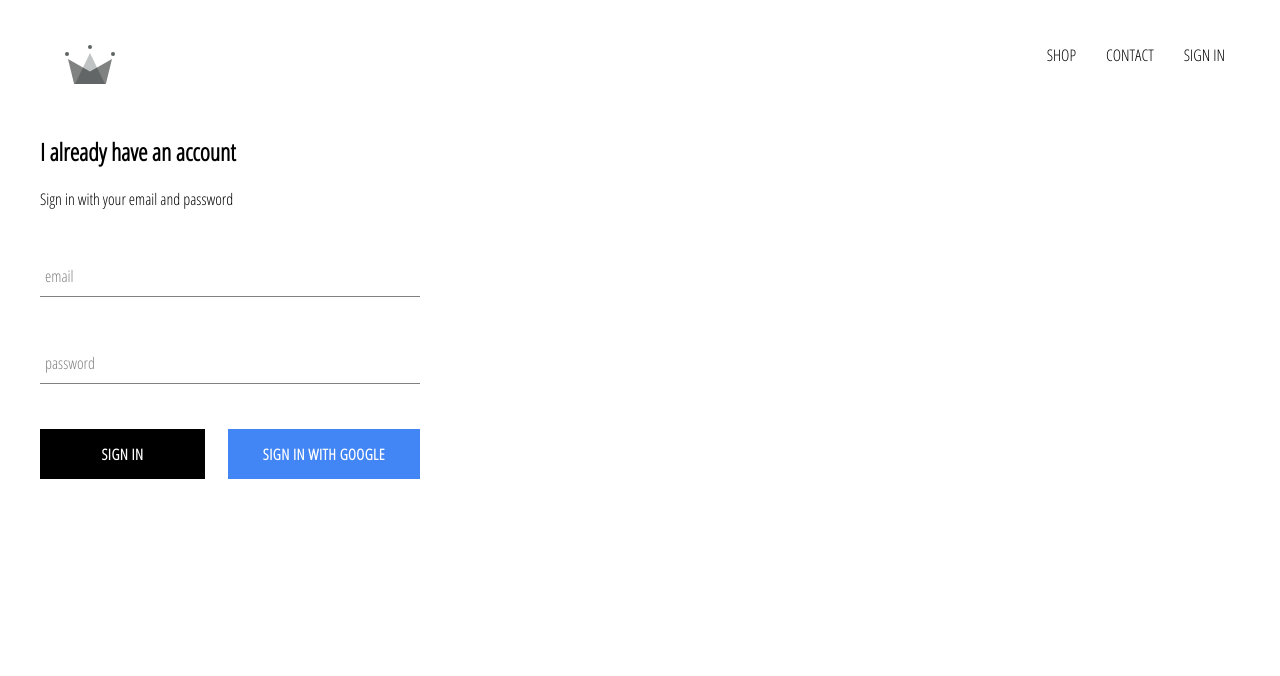
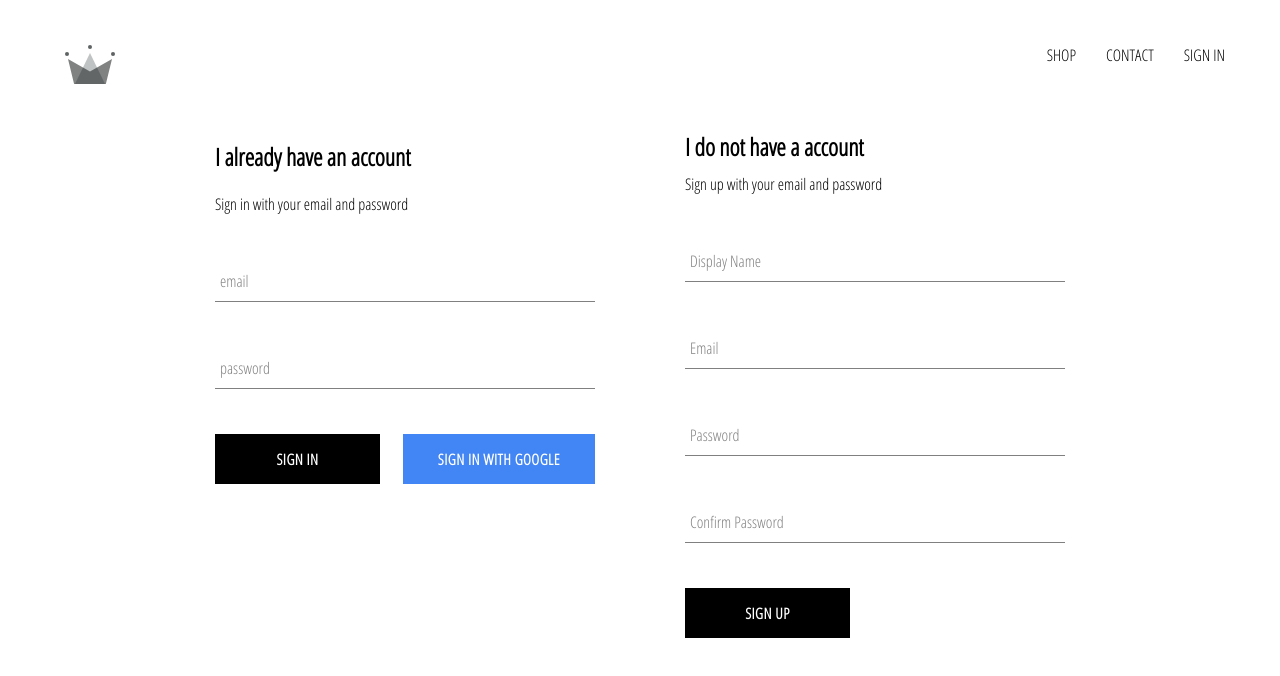
Before and after one commit to coderyogesh/crwn-clothing, a React (Create React App) app: page /signin in a window 1280 px wide. Shown: the top 676 px of the page. Built offline with nearby package versions, Linux system fonts and the light colour scheme; no server answers.

Commit message:
implemented firebase utils,included ability to store authenticated users into databases

```diff
--- a/package.json
+++ b/package.json
@@ -17,7 +17,7 @@
   },
   "scripts": {
     "predeploy": "yarn run build",
-    "deploy": "gh-pages -d build",
+    "deploy": "master -d build",
     "start": "react-scripts start",
     "build": "react-scripts build",
     "test": "react-scripts test",
--- a/src/App.js
+++ b/src/App.js
@@ -7,7 +7,7 @@
 import ShopPage from './pages/shop/shop.component';
 import SignInAndSignUpPage from './pages/sign-in-and-sign-up/sign-in-and-sign-up.component';
 import Header from './components/header/header.component';
-import { auth } from './firebase/firebase.utils';
+import { auth, createUserProfileDocument } from './firebase/firebase.utils';
 
 class App extends React.Component {
   constructor() {
@@ -17,12 +17,27 @@
       currentUser: null
     };
   }
+
   unsubscribeFromAuth = null;
 
-  componentDidMount(){
-    auth.onAuthStateChanged(user => {
-      this.setState({currentUser:user });
-      console.log(user);
+  componentDidMount() {
+    this.unsubscribeFromAuth = auth.onAuthStateChanged(async userAuth => {
+      if (userAuth) {
+        const userRef = await createUserProfileDocument(userAuth);
+
+        userRef.onSnapshot(snapShot => {
+          this.setState({
+            currentUser: {
+              id: snapShot.id,
+              ...snapShot.data()
+            }
+          });
+
+          console.log(this.state);
+        });
+      }
+
+      this.setState({ currentUser: userAuth });
     });
   }
 
@@ -30,10 +45,10 @@
     this.unsubscribeFromAuth();
   }
 
-  render(){
+  render() {
     return (
       <div>
-      <Header />
+        <Header currentUser={this.state.currentUser} />
         <Switch>
           <Route exact path='/' component={HomePage} />
           <Route path='/shop' component={ShopPage} />
@@ -43,4 +58,5 @@
     );
   }
 }
+
 export default App;
--- /dev/null
+++ b/src/components/sign-up/sign-up.component.jsx
@@ -0,0 +1,103 @@
+import React from 'react';
+
+import FormInput from '../form-input/form-input.component';
+import CustomButton from '../custom-button/custom-button.component';
+
+import { auth, createUserProfileDocument } from '../../firebase/firebase.utils';
+
+import './sign-up.styles.scss';
+
+class SignUp extends React.Component {
+  constructor() {
+    super();
+
+    this.state = {
+      displayName: '',
+      email: '',
+      password: '',
+      confirmPassword: ''
+    };
+  }
+
+  handleSubmit = async event => {
+    event.preventDefault();
+
+    const { displayName, email, password, confirmPassword } = this.state;
+
+    if (password !== confirmPassword) {
+      alert("passwords don't match");
+      return;
+    }
+
+    try {
+      const { user } = await auth.createUserWithEmailAndPassword(
+        email,
+        password
+      );
+
+      await createUserProfileDocument(user, { displayName });
+
+      this.setState({
+        displayName: '',
+        email: '',
+        password: '',
+        confirmPassword: ''
+      });
+    } catch (error) {
+      console.error(error);
+    }
+  };
+
+  handleChange = event => {
+    const { name, value } = event.target;
+
+    this.setState({ [name]: value });
+  };
+
+  render() {
+    const { displayName, email, password, confirmPassword } = this.state;
+    return (
+      <div className='sign-up'>
+        <h2 className='title'>I do not have a account</h2>
+        <span>Sign up with your email and password</span>
+        <form className='sign-up-form' onSubmit={this.handleSubmit}>
+          <FormInput
+            type='text'
+            name='displayName'
+            value={displayName}
+            onChange={this.handleChange}
+            label='Display Name'
+            required
+          />
+          <FormInput
+            type='email'
+            name='email'
+            value={email}
+            onChange={this.handleChange}
+            label='Email'
+            required
+          />
+          <FormInput
+            type='password'
+            name='password'
+            value={password}
+            onChange={this.handleChange}
+            label='Password'
+            required
+          />
+          <FormInput
+            type='password'
+            name='confirmPassword'
+            value={confirmPassword}
+            onChange={this.handleChange}
+            label='Confirm Password'
+            required
+          />
+          <CustomButton type='submit'>SIGN UP</CustomButton>
+        </form>
+      </div>
+    );
+  }
+}
+
+export default SignUp;
--- /dev/null
+++ b/src/components/sign-up/sign-up.styles.scss
@@ -0,0 +1,11 @@
+.sign-up{
+    display: flex;
+}.sign-up {
+    display: flex;
+    flex-direction: column;
+    width: 380px;
+
+    .title {
+      margin: 10px 0;
+    }
+  }
--- a/src/firebase/firebase.utils.js
+++ b/src/firebase/firebase.utils.js
@@ -14,6 +14,31 @@
 
       firebase.initializeApp(config);
 
+      export const createUserProfileDocument = async (userAuth, additionalData) => {
+        if (!userAuth) return;
+
+        const userRef = firestore.doc(`users/${userAuth.uid}`);
+
+        const snapShot = await userRef.get();
+
+        if (!snapShot.exists) {
+          const { displayName, email } = userAuth;
+          const createdAt = new Date();
+          try {
+            await userRef.set({
+              displayName,
+              email,
+              createdAt,
+              ...additionalData
+            });
+          } catch (error) {
+            console.log('error creating user', error.message);
+          }
+        }
+
+        return userRef;
+      };
+
       export const auth = firebase.auth();
       export const firestore = firebase.firestore();
 
--- a/src/pages/sign-in-and-sign-up/sign-in-and-sign-up.component.jsx
+++ b/src/pages/sign-in-and-sign-up/sign-in-and-sign-up.component.jsx
@@ -1,12 +1,15 @@
 import React from 'react';
 
 import SignIn from '../../components/sign-in/sign-in.component';
+import SignUp from '../../components/sign-up/sign-up.component';
+
 
 import './sign-in-and-sign-up.styles.scss';
 
 const SignInAndSignUpPage = () => (
   <div className='sign-in-and-sign-up'>
     <SignIn />
+    <SignUp />
   </div>
 );
 
--- a/src/pages/sign-in-and-sign-up/sign-in-and-sign-up.styles.scss
+++ b/src/pages/sign-in-and-sign-up/sign-in-and-sign-up.styles.scss
@@ -0,0 +1,6 @@
+.sign-in-and-sign-up{
+    width: 850px;
+    display: flex;
+    justify-content: space-between;
+    margin: 30px auto;
+}
```
Lines whose indentation alone changed are shown as unchanged.
